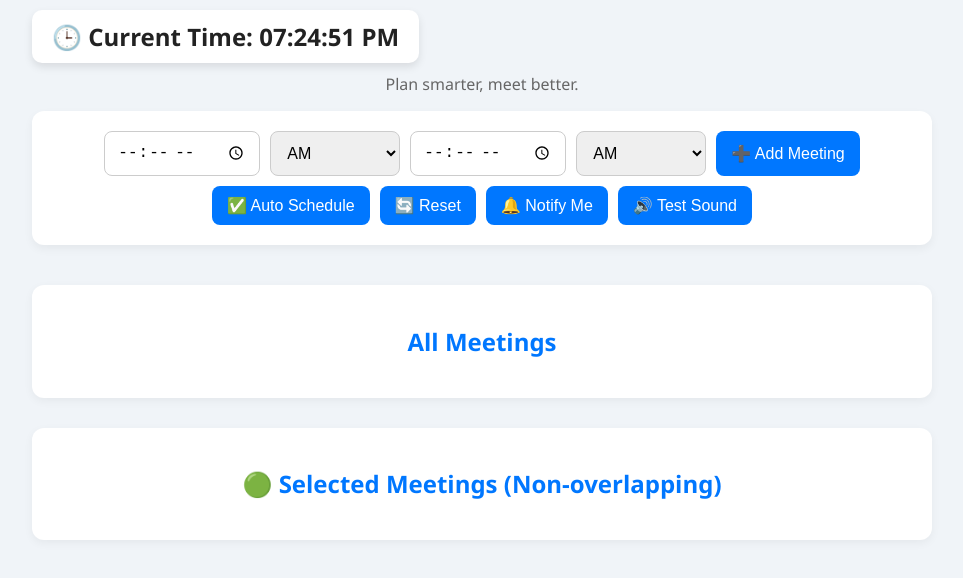
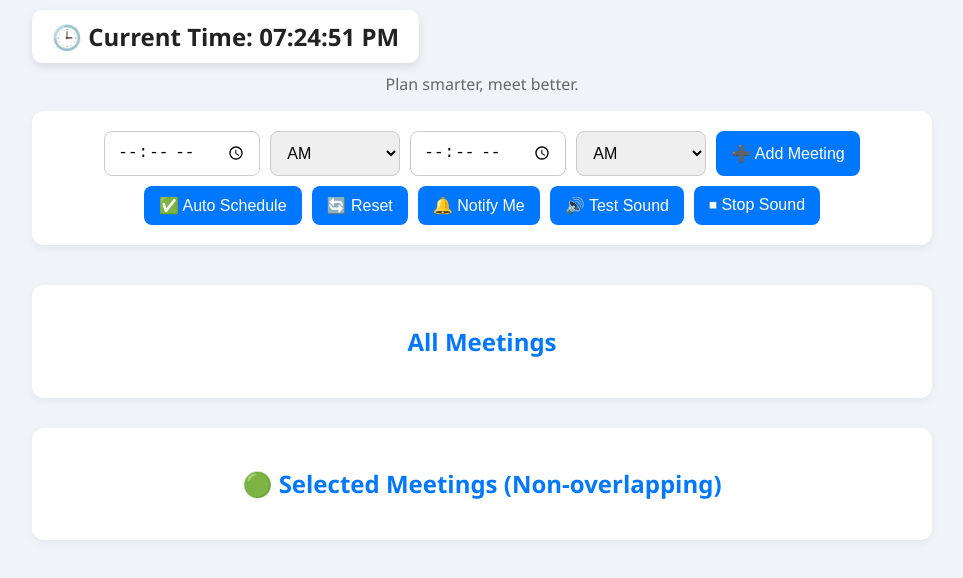
Before and after one commit to r4coder/Chrono-Meet, a plain HTML site: page index.html in a window 1280 px wide. Shown: the part 126-704 px from the top of the page, without its empty margins (158-1121 px from the left). Drawn offline with Linux system fonts and the light colour scheme.

Commit message:
Update index.html

```diff
--- a/index.html
+++ b/index.html
@@ -32,6 +32,7 @@
       <button onclick="resetMeetings()">🔄 Reset</button>
       <button onclick="startNotification()">🔔 Notify Me</button>
       <button onclick="testSound()">🔊 Test Sound</button>
+      <button onclick="stopSound()">⏹ Stop Sound</button>
     </div>
 
     <div id="meetings-list">
@@ -45,7 +46,7 @@
     </div>
   </div>
 
-  <!-- Using Public MP3 URL -->
+  <!-- Public MP3 Sound -->
   <audio id="notificationSound" preload="auto">
     <source src="https://www.dropbox.com/s/ayf4cwdytqafs70/The%20Calling%20%20-%20Angelwing.mp3?raw=1" type="audio/mpeg">
   </audio>
```
